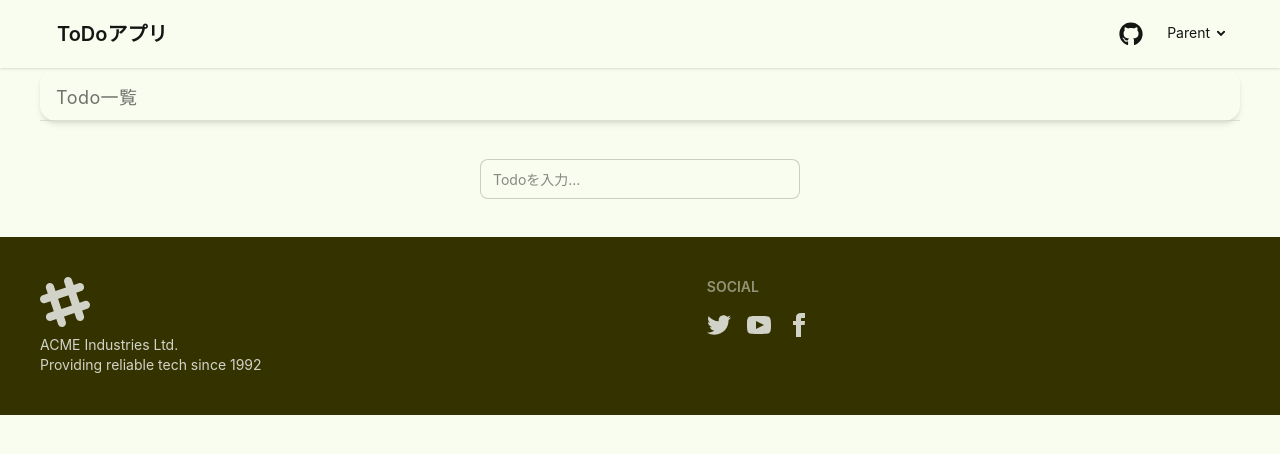
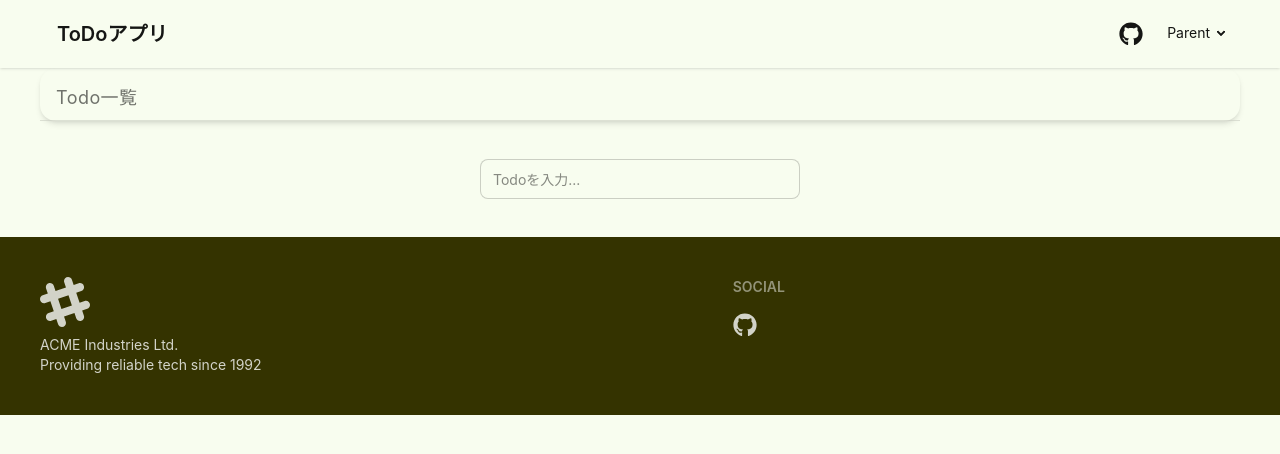
Before and after one commit to Natti3588/ReactLearnWithDocker, a React (Vite) app: page / in a window 1280 px wide. Shown: the top 454 px of the page. Built offline with nearby package versions, Linux system fonts and the light colour scheme.

Commit message:
feat: FooterにGitHubアイコンを表示

```diff
--- a/src/components/layouts/Footer.tsx
+++ b/src/components/layouts/Footer.tsx
@@ -1,3 +1,5 @@
+import { FaGithub } from "react-icons/fa";
+
 const Footer: React.FC = () => {
   return (
     <footer className="footer sm:footer-horizontal bg-neutral text-neutral-content p-10">
@@ -22,38 +24,13 @@ const Footer: React.FC = () => {
       <nav>
         <h6 className="footer-title">Social</h6>
         <div className="grid grid-flow-col gap-4">
-          <a>
-            <svg
-              xmlns="http://www.w3.org/2000/svg"
-              width="24"
-              height="24"
-              viewBox="0 0 24 24"
-              className="fill-current"
-            >
-              <path d="M24 4.557c-.883.392-1.832.656-2.828.775 1.017-.609 1.798-1.574 2.165-2.724-.951.564-2.005.974-3.127 1.195-.897-.957-2.178-1.555-3.594-1.555-3.179 0-5.515 2.966-4.797 6.045-4.091-.205-7.719-2.165-10.148-5.144-1.29 2.213-.669 5.108 1.523 6.574-.806-.026-1.566-.247-2.229-.616-.054 2.281 1.581 4.415 3.949 4.89-.693.188-1.452.232-2.224.084.626 1.956 2.444 3.379 4.6 3.419-2.07 1.623-4.678 2.348-7.29 2.04 2.179 1.397 4.768 2.212 7.548 2.212 9.142 0 14.307-7.721 13.995-14.646.962-.695 1.797-1.562 2.457-2.549z"></path>
-            </svg>
-          </a>
-          <a>
-            <svg
-              xmlns="http://www.w3.org/2000/svg"
-              width="24"
-              height="24"
-              viewBox="0 0 24 24"
-              className="fill-current"
-            >
-              <path d="M19.615 3.184c-3.604-.246-11.631-.245-15.23 0-3.897.266-4.356 2.62-4.385 8.816.029 6.185.484 8.549 4.385 8.816 3.6.245 11.626.246 15.23 0 3.897-.266 4.356-2.62 4.385-8.816-.029-6.185-.484-8.549-4.385-8.816zm-10.615 12.816v-8l8 3.993-8 4.007z"></path>
-            </svg>
-          </a>
-          <a>
-            <svg
-              xmlns="http://www.w3.org/2000/svg"
-              width="24"
-              height="24"
-              viewBox="0 0 24 24"
-              className="fill-current"
-            >
-              <path d="M9 8h-3v4h3v12h5v-12h3.642l.358-4h-4v-1.667c0-.955.192-1.333 1.115-1.333h2.885v-5h-3.808c-3.596 0-5.192 1.583-5.192 4.615v3.385z"></path>
-            </svg>
+          <a
+            href="https://github.com/Natti3588"
+            target="_blank"
+            rel="noopener noreferrer"
+            aria-label="GitHub"
+          >
+            <FaGithub size={24} />
           </a>
         </div>
       </nav>
```
